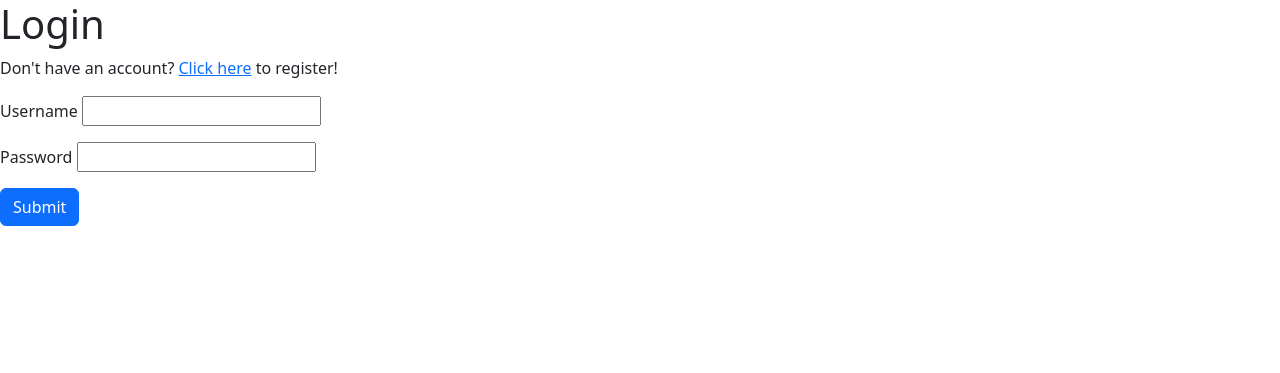
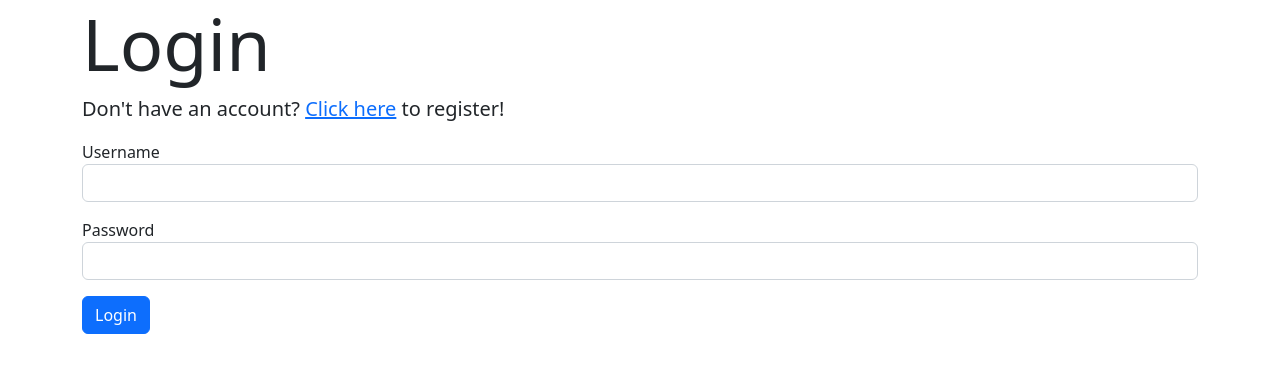
Before and after one commit to geenajackson/flask-feedback, a Flask app: page /login in a window 1280 px wide. Shown: the top 373 px of the page. Run offline with Flask 2, Linux system fonts and the light colour scheme.

Commit message:
add styles for form, ie container and text classes

```diff
--- a/templates/login.html
+++ b/templates/login.html
@@ -3,8 +3,10 @@
 {% block title %}Login{% endblock %}
 
 {% block content %}
-<h1>Login</h1>
-<p>Don't have an account? <a href="/register">Click here</a> to register!</p>
+
+<div class="container">
+    <h1 class="display-2">Login</h1>
+    <p class="lead">Don't have an account? <a href="/register">Click here</a> to register!</p>
 
     <form id="login-form" method="POST">
         {{ form.hidden_tag() }}
@@ -15,16 +17,17 @@
 
         <p>
             {{ field.label }}
-        {{ field }}
+            {{ field(class_="form-control") }}
 
             {% for error in field.errors %}
-        {{ error }}
+            <span class="form-text text-danger">{{ error }}</span>
             {% endfor %}
         </p>
 
         {% endfor %}
 
-    <button class="btn btn-primary" type="submit">Submit</button>
+        <button class="btn btn-primary" type="submit">Login</button>
     </form>
+</div>
 
 {% endblock %}
```
Lines whose indentation alone changed are shown as unchanged.
